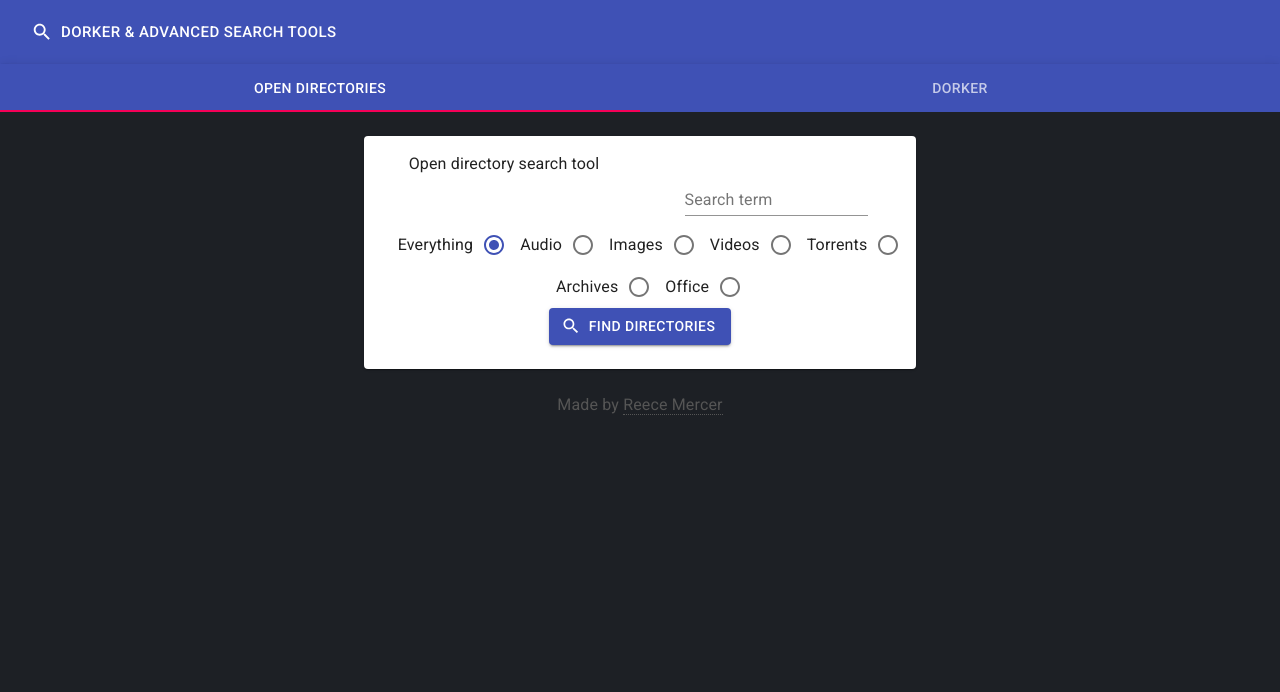
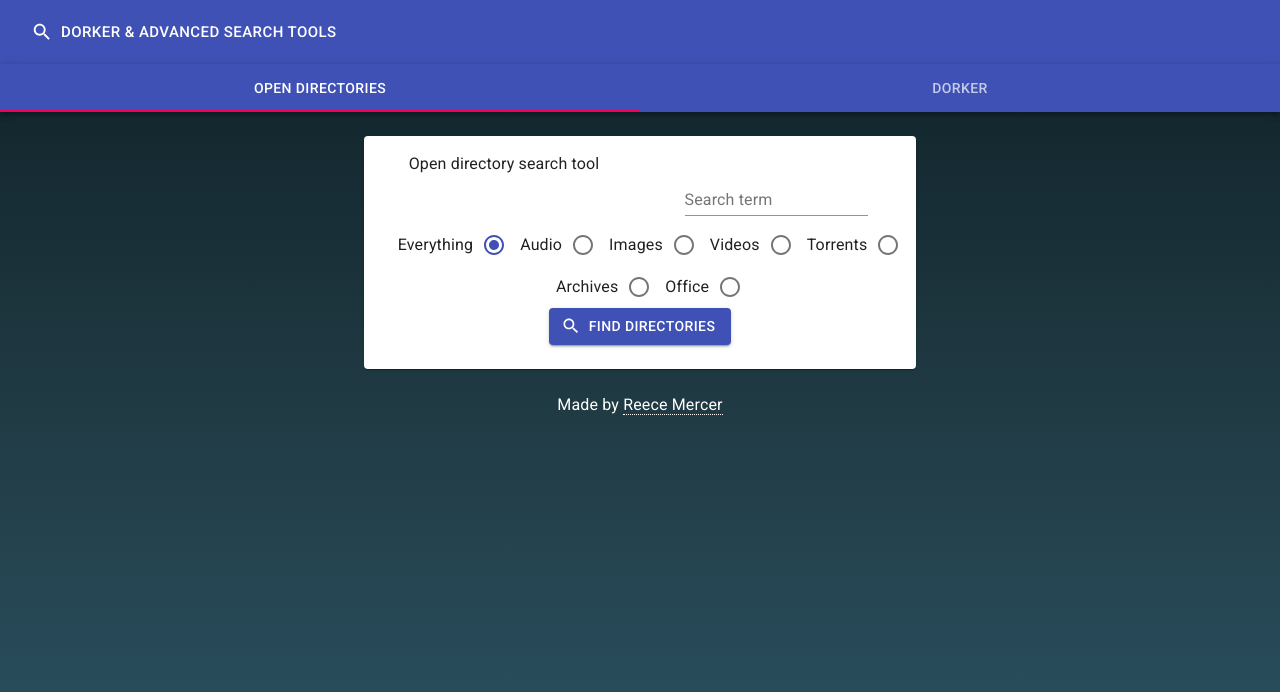
Before and after one commit to Reeceeboii/open-directory-search-tool, a React (Create React App) app: page / in a window 1280 px wide. Shown: the top 692 px of the page. Built offline with nearby package versions, Linux system fonts and the light colour scheme.

Commit message:
Added some custom styles and tried working out animation issues

```diff
--- a/package.json
+++ b/package.json
@@ -31,5 +31,6 @@
       "last 1 firefox version",
       "last 1 safari version"
     ]
-  }
+  },
+  "devDependencies": {}
 }
--- a/src/App.css
+++ b/src/App.css
@@ -1,5 +1,4 @@
 .App {
-  background-color: #1D2025;
   height: auto;
   width: 100vw;
   color: white;
--- a/src/components/OpenDirectory.js
+++ b/src/components/OpenDirectory.js
@@ -2,6 +2,7 @@
 
 import TextField from '@material-ui/core/TextField';
 import Card from '@material-ui/core/Card';
+import { styled } from '@material-ui/core/styles';
 import CardContent from '@material-ui/core/CardContent';
 import FormControlLabel from '@material-ui/core/FormControlLabel';
 import Typography from '@material-ui/core/Typography';
@@ -11,6 +12,15 @@
 import Radio from '@material-ui/core/Radio';
 import RadioGroup from '@material-ui/core/RadioGroup';
 import Search from '@material-ui/icons/Search';
+
+const StyledCard = styled(Card)({
+	background: '#FFFFFF',
+});
+
+const StyledTypography = styled(Typography)({
+	display: "block",
+	alignItems: 'center'
+})
 
 const fileFilters = {
 	Everything: "",
@@ -41,12 +51,14 @@
 		this.setState({ uri: `intext:"${this.state.searchTerm.trim()}" intitle:"index.of" ${fileFilter} -inurl:(jsp|pl|php|html|aspx|htm|cf|shtml)` })
 	}
 
+	// keeps track of which radio buttons are currently pressed
 	handleCheck(event) {
 		this.setState({ filter: event.target.value }, () => {
 			this.updateURI();
 		});
 	}
 
+	// updates state's URI when the textfield's content changes
 	handleChange(event) {
 		this.setState({ [event.target.name]: event.target.value }, () => {
 			this.updateURI();
@@ -56,18 +68,18 @@
 	render() {
 		return (
 			<div>
-				<Card>
+				<StyledCard>
 					<CardContent>
 						<Grid container spacing={3}>
 							<Grid item xs={6} sm={6}>
-								<Typography
+								<StyledTypography
 										gutterBottom
 										className="Title"
 										color="textPrimary"
 										variant="body1"
 										>
 									Open directory search tool
-								</Typography>
+								</StyledTypography>
 							</Grid>
 							<Grid item xs={6} sm={6}>
 								<TextField
@@ -141,7 +153,7 @@
             			</Button>
 						</a>
 					</CardContent>
-				</Card>
+				</StyledCard>
 			</div>
 		)
 	}
--- a/src/components/footer.js
+++ b/src/components/footer.js
@@ -1,14 +1,18 @@
 import React from 'react';
-import Typography from '@material-ui/core/Typography'
+import Typography from '@material-ui/core/Typography';
+import { styled } from '@material-ui/core/styles';
 
 import '../App.css';
+
+const StyledTypography = styled(Typography)({
+    color: '#FFF'
+})
 
 class Footer extends React.Component {
     render() {
         return (
-            <Typography
+            <StyledTypography
             align="center"
-            style={{ color: "#555555" }}
             >
                 Made by <a
                 className="text-link"
@@ -17,7 +21,7 @@
                 rel="noopener noreferrer"
                 >Reece Mercer
                 </a>
-            </Typography>
+            </StyledTypography>
         )
     }
 }
--- a/src/components/nav.js
+++ b/src/components/nav.js
@@ -5,7 +5,6 @@
 import Button from '@material-ui/core/Button';
 import Toolbar from '@material-ui/core/Toolbar';
 import SearchIcon from '@material-ui/icons/Search';
-
 
 class Nav extends React.Component {
   render() {
--- a/src/index.css
+++ b/src/index.css
@@ -1,5 +1,7 @@
 html, body {
-  background-color: #1D2025;
+  background: #0f2027;
+  background: -webkit-linear-gradient(to bottom, #0f2027, #203a43, #2c5364);
+  background: linear-gradient(to bottom, #0f2027, #203a43, #2c5364);
   height: 100%;
   margin: 0;
   font-family: Roboto;
--- a/src/pages/home.js
+++ b/src/pages/home.js
@@ -7,6 +7,7 @@
 import Container from '@material-ui/core/Container';
 import Typography from '@material-ui/core/Typography';
 import Box from '@material-ui/core/Box';
+import { styled } from '@material-ui/core/styles';
 
 import Nav from '../components/nav';
 import Footer from '../components/footer';
```
